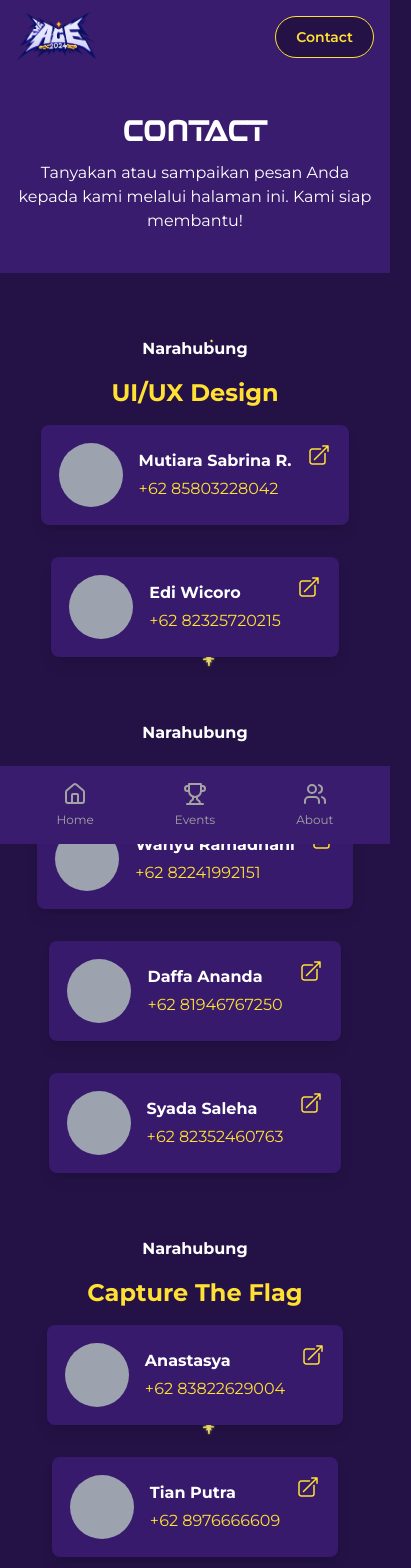
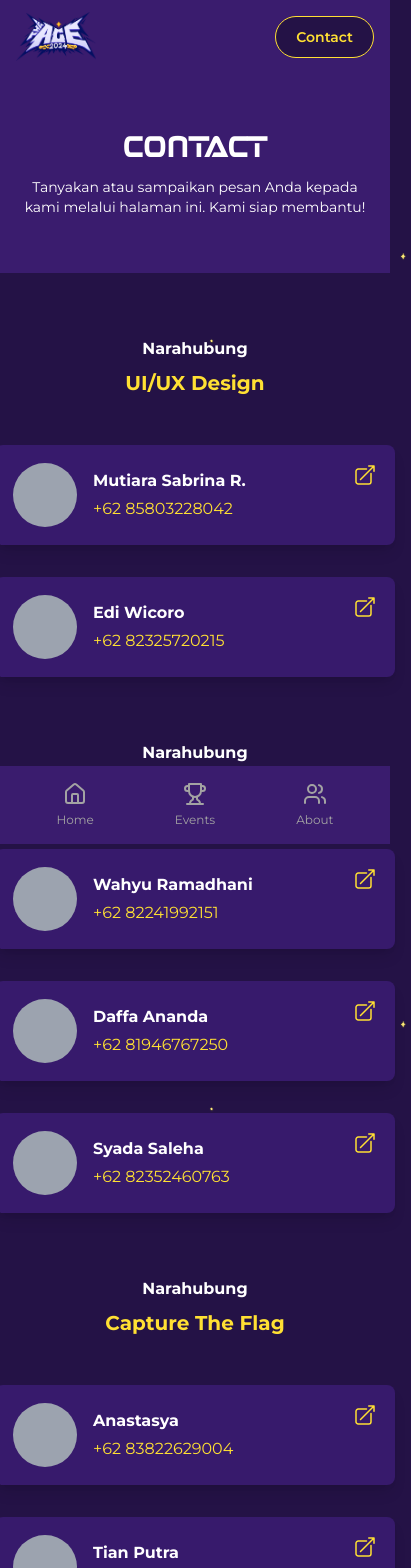
Before and after one commit to Brilliahib/theace-2024, a Next.js app: page /contact in a window 390 px wide. Shown: the top 1568 px of the page, 411 px wide, since content can reach past the window. Built offline with nearby package versions, Linux system fonts and the light colour scheme.

Commit message:
fix: font-size on contact mobile version + add: blur on navbar

```diff
--- a/app/about/page.jsx
+++ b/app/about/page.jsx
@@ -98,7 +98,7 @@ const AboutPage = () => {
                   <div>
                     <Clock />
                   </div>
-                  <span>07.00 WIB</span>
+                  <span>28 Oktober 2024, 07.00 WIB</span>
                 </div>
                 <div className="flex gap-x-4 items-center">
                   <div>
--- a/app/contact/page.jsx
+++ b/app/contact/page.jsx
@@ -1,21 +1,21 @@
-import Link from 'next/link';
+import Link from "next/link";
 import ContactCard from "@/components/contact/contact-card";
 
 const contacts = {
   "UI/UX Design": [
     { name: "Mutiara Sabrina R.", phone: "+62 85803228042" },
-    { name: "Edi Wicoro", phone: "+62 82325720215" }
+    { name: "Edi Wicoro", phone: "+62 82325720215" },
   ],
-  "Essay": [
+  Essay: [
     { name: "Wahyu Ramadhani", phone: "+62 82241992151" },
     { name: "Daffa Ananda", phone: "+62 81946767250" },
-    { name: "Syada Saleha", phone: "+62 82352460763" }
+    { name: "Syada Saleha", phone: "+62 82352460763" },
   ],
   "Capture The Flag": [
     { name: "Anastasya", phone: "+62 83822629004" },
     { name: "Tian Putra", phone: "+62 8976666609" },
-    { name: "Shulhan Aziz", phone: "+62 83111147273" }
-  ]
+    { name: "Shulhan Aziz", phone: "+62 83111147273" },
+  ],
 };
 
 const ContactPage = () => (
@@ -26,7 +26,7 @@ const ContactPage = () => (
         <h1 className="md:text-4xl text-2xl font-normal uppercase font-boomBox2">
           CONTACT
         </h1>
-        <p className="text-base mt-4">
+        <p className="md:text-base text-sm mt-4">
           Tanyakan atau sampaikan pesan Anda kepada kami melalui halaman ini.
           Kami siap membantu!
         </p>
@@ -34,15 +34,22 @@ const ContactPage = () => (
     </div>
 
     {/* Content Sections */}
-    <div className="flex flex-col items-center justify-center px-4 sm:px-8 lg:px-16 mt-16">
+    <div className="flex flex-col items-center justify-center px-4 sm:px-8 lg:px-16 mt-16 md:mb-24 mb-12">
       {/* UI/UX Design Section */}
-      <div className="text-center font-bold mb-4 text-white">Narahubung</div>
-      <div className="text-center font-bold text-2xl text-primary mb-4">
-        UI/UX Design
+      <div className="mb-8">
+        <p className="text-center font-bold md:mb-4 mb-2 text-white">
+          Narahubung
+        </p>
+        <p className="text-center font-bold md:text-2xl text-xl text-primary mb-4">
+          UI/UX Design
+        </p>
       </div>
       <div className="flex justify-center flex-wrap gap-8 pad-x mb-16">
-        {contacts["UI/UX Design"].map(contact => (
-          <Link href={`https://wa.me/${contact.phone.replace(/\D/g, '')}`} key={contact.phone}>
+        {contacts["UI/UX Design"].map((contact) => (
+          <Link
+            href={`https://wa.me/${contact.phone.replace(/\D/g, "")}`}
+            key={contact.phone}
+          >
             <ContactCard
               role="UI/UX Design"
               name={contact.name}
@@ -53,13 +60,20 @@ const ContactPage = () => (
       </div>
 
       {/* Essay Section */}
-      <div className="text-center font-bold mb-4 text-white">Narahubung</div>
-      <div className="text-center font-bold text-2xl text-primary mb-4">
-        Essay
+      <div className="mb-8">
+        <p className="text-center font-bold  md:mb-4 mb-2 text-white">
+          Narahubung
+        </p>
+        <p className="text-center font-bold md:text-2xl text-xl text-primary mb-4">
+          Essay
+        </p>
       </div>
       <div className="flex justify-center flex-wrap gap-8 pad-x mb-16">
-        {contacts["Essay"].map(contact => (
-          <Link href={`https://wa.me/${contact.phone.replace(/\D/g, '')}`} key={contact.phone}>
+        {contacts["Essay"].map((contact) => (
+          <Link
+            href={`https://wa.me/${contact.phone.replace(/\D/g, "")}`}
+            key={contact.phone}
+          >
             <ContactCard
               role="Essay"
               name={contact.name}
@@ -70,13 +84,20 @@ const ContactPage = () => (
       </div>
 
       {/* Capture The Flag Section */}
-      <div className="text-center font-bold mb-4">Narahubung</div>
-      <div className="text-center font-bold text-2xl text-primary mb-4">
-        Capture The Flag
+      <div className="mb-8">
+        <p className="text-center font-bold  md:mb-4 mb-2 text-white">
+          Narahubung
+        </p>
+        <p className="text-center font-bold md:text-2xl text-xl text-primary mb-4">
+          Capture The Flag
+        </p>
       </div>
       <div className="flex justify-center flex-wrap gap-8 pad-x">
-        {contacts["Capture The Flag"].map(contact => (
-          <Link href={`https://wa.me/${contact.phone.replace(/\D/g, '')}`} key={contact.phone}>
+        {contacts["Capture The Flag"].map((contact) => (
+          <Link
+            href={`https://wa.me/${contact.phone.replace(/\D/g, "")}`}
+            key={contact.phone}
+          >
             <ContactCard
               role="Capture The Flag"
               name={contact.name}
--- a/components/contact/contact-card.jsx
+++ b/components/contact/contact-card.jsx
@@ -3,7 +3,7 @@ import { Card } from "../ui/card";
 
 export default function ContactCard({ name, phone }) {
   return (
-    <Card className="bg-[#371A6C] text-white w-full sm:w-80 shadow-lg p-4 relative cursor-pointer hover:border-primary border-2 border-transparent">
+    <Card className="bg-[#371A6C] min-w-[400px] text-white w-full sm:w-80 shadow-lg p-4 relative cursor-pointer hover:border-primary border-2 border-transparent">
       <div className="flex items-start justify-between">
         <div className="flex items-center">
           <div className="bg-gray-400 w-16 h-16 rounded-full"></div>
--- a/components/navbar/navbar.jsx
+++ b/components/navbar/navbar.jsx
@@ -29,14 +29,14 @@ function Navbar() {
   // kalo di slash lain jadi ga berlaku si scroll-scroll ini
   const getBackgroundColor = () => {
     if (pathname === "/") {
-      return isScrolled ? "bg-[#241246]" : "bg-transparent";
+      return isScrolled ? "bg-[#241246]/80" : "bg-transparent";
     }
-    return "bg-[#241246]";
+    return "bg-[#241246]/80";
   };
 
   return (
     <nav
-      className={`${getBackgroundColor()} pad-x py-3 fixed top-0 left-0 right-0 z-10 md:inline hidden transition-colors duration-300`}
+      className={`${getBackgroundColor()} pad-x py-3 backdrop-blur fixed top-0 left-0 right-0 z-10 md:inline hidden transition-colors duration-300`}
     >
       <div className="flex flex-row items-center justify-between">
         <div className="flex flex-row items-center">
```
